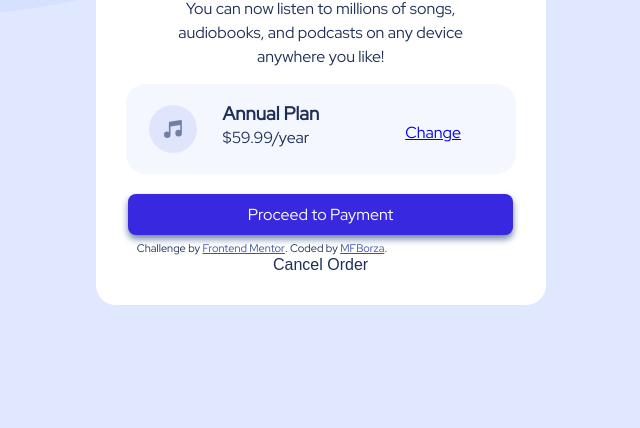
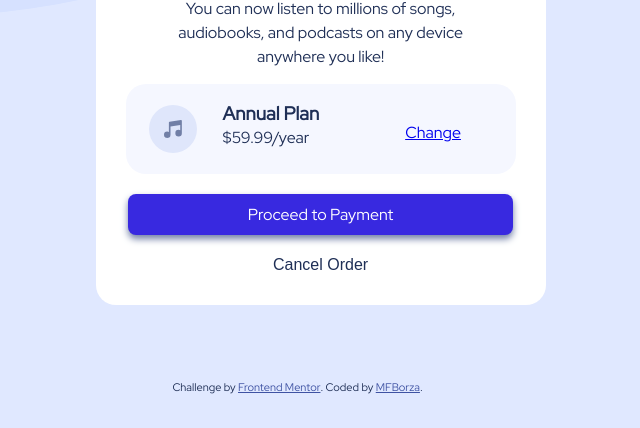
Before and after one commit to MFBorza/order-summary-component-main, a plain HTML site: page index.html in a window 1280 px wide. Shown: the part 372-800 px from the top of the page, without its empty margins (378-1018 px from the left). Drawn offline with Linux system fonts and the light colour scheme.

Commit message:
Add files via upload

```diff
--- a/css/styles.css
+++ b/css/styles.css
@@ -4,9 +4,10 @@ a {
 
 .attribution {
   font-size: 11px;
-  text-align: center;
-  position: relative;
-  top: 220px;
+  position: absolute;
+  top: 47rem;
+  left: 43%;
+
 }
 
 .attribution a {
@@ -140,8 +141,5 @@ table {
   width: 450px;
   padding-bottom: 10px;
   border-radius: 20px;
+
 }
-
-*.sketch
-*.fig
-*.xd
```
